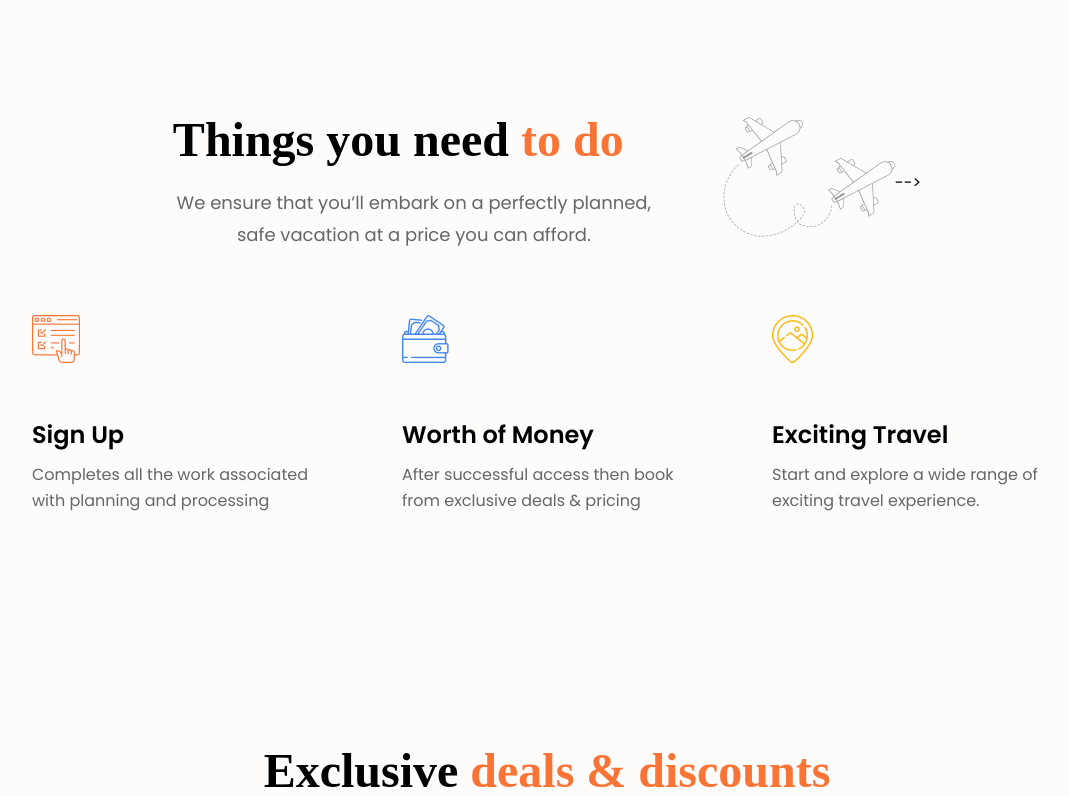
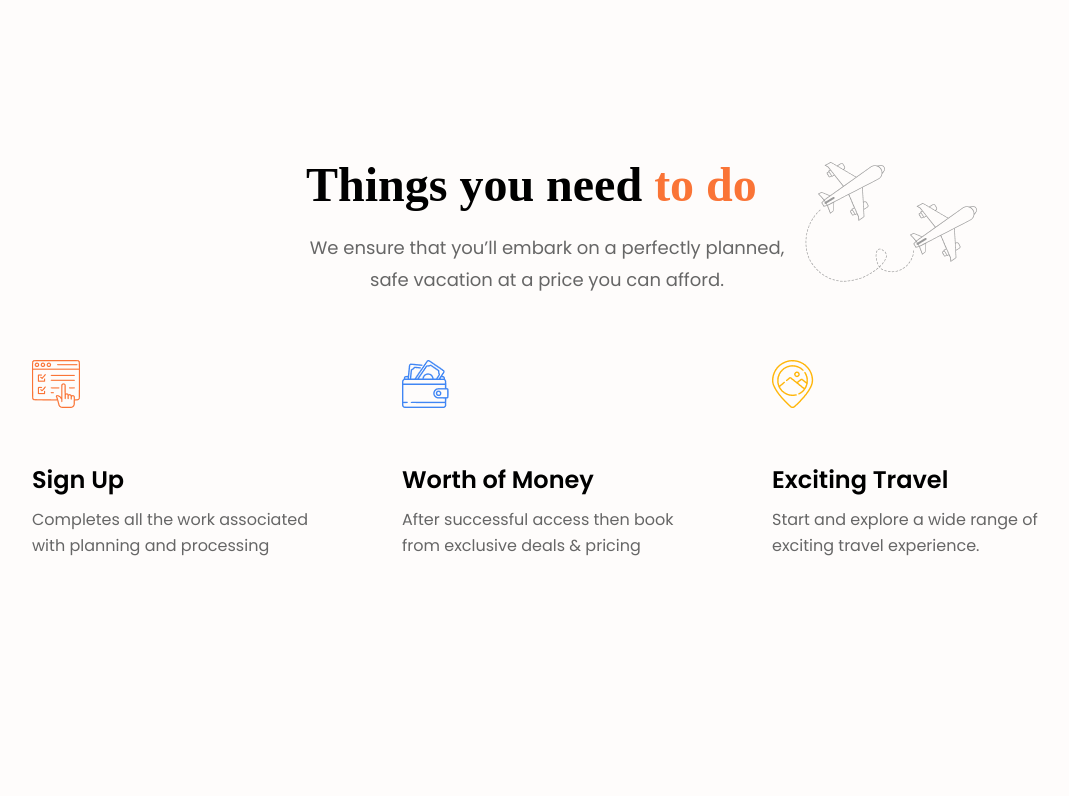
Before and after one commit to ruben-duarte/ProjectTrabook, a plain HTML site: page index.html in a window 1280 px wide. Shown: the part 868-1664 px from the top of the page, without its empty margins (93-1162 px from the left). Drawn offline with Linux system fonts and the light colour scheme; a web font is replaced by a local one.

Commit message:
add margin top header, delete commentaries in hero, position abs img in advantages

```diff
--- a/index.html
+++ b/index.html
@@ -15,7 +15,7 @@
 
 <body>
 
-    <!-- <section class="wrapper"> -->
+
          <!-- ******************************Header -->
             <header>
                 <div class="logo">
@@ -47,11 +47,6 @@
                     <button class="discover">Discover Now</button>
                 </div>
                 <div class="right-col">
-                    <!-- <img src="./images/1_hero/hero-image.png" alt="person with baggs" class="hero-img">
-                    <img src="./images/1_hero/Card-1.png" alt="card1" class="card1">
-                    <img src="./images/1_hero/Card-2.png" alt="card2" class="card2">
-                    <img src="./images/1_hero/Card-3.png" alt="card3" class="card3">
-                    <img src="./images/1_hero/airplanes.png" alt="logo-planes" class="planes"> -->
                     <img src="images/1_hero/img-hero.png" alt="">
                 </div>
             </main>
@@ -83,7 +78,7 @@
                     </div>
                 </form>
             </div>
-    <!-- </section> -->
+
 
 
 
@@ -97,11 +92,11 @@
     <div class="advantages">
         <header>
             <div class="header-main">
-                <h1>Things you need <span>to do</span></h1>
-                <p>We ensure that you’ll embark on a perfectly planned, safe vacation at a price you can afford. </p>
+                    <h1>Things you need <span>to do</span></h1>
+                    <p>We ensure that you’ll embark on a perfectly planned, safe vacation at a price you can afford. </p>
             </div>
-             <img src="./images/2_ventajas/planes-ventajas.png" alt="plane icon" class="plane-icon"> -->
-        </header>
+                <img src="./images/2_ventajas/planes-ventajas.png" alt="plane icon" class="plane-icon">
+          </header>
         <div class="cards">
             <div class="card">
                 <img src="./icons/signup-icon.png" alt="icon signup">
--- a/style.css
+++ b/style.css
@@ -227,6 +227,8 @@ select {
 header {
   display: flex;
   justify-content: center;
+  margin-top: 45px;
+
 }
 
 header h1 {
@@ -252,7 +254,10 @@ header p {
 
 header .plane-icon {
   margin-left: 60px;
+  position: absolute;
+  right: 210px;
 }
+
 
 .cards {
   margin-top: 64px;
```
